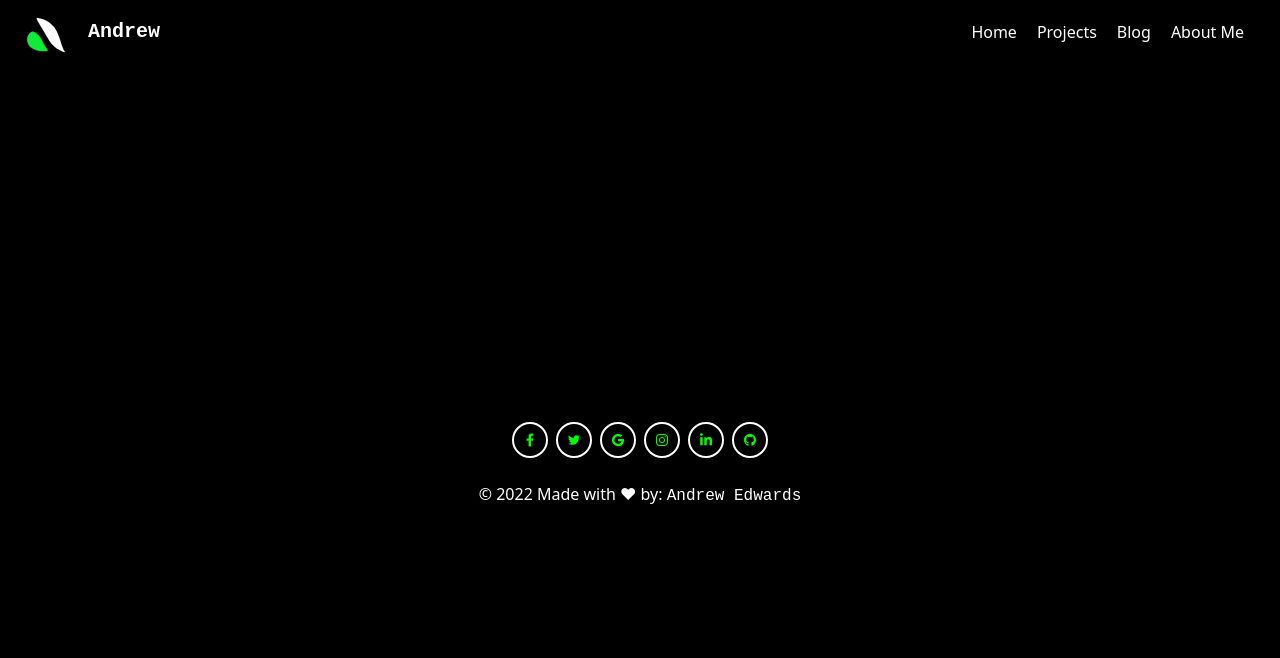
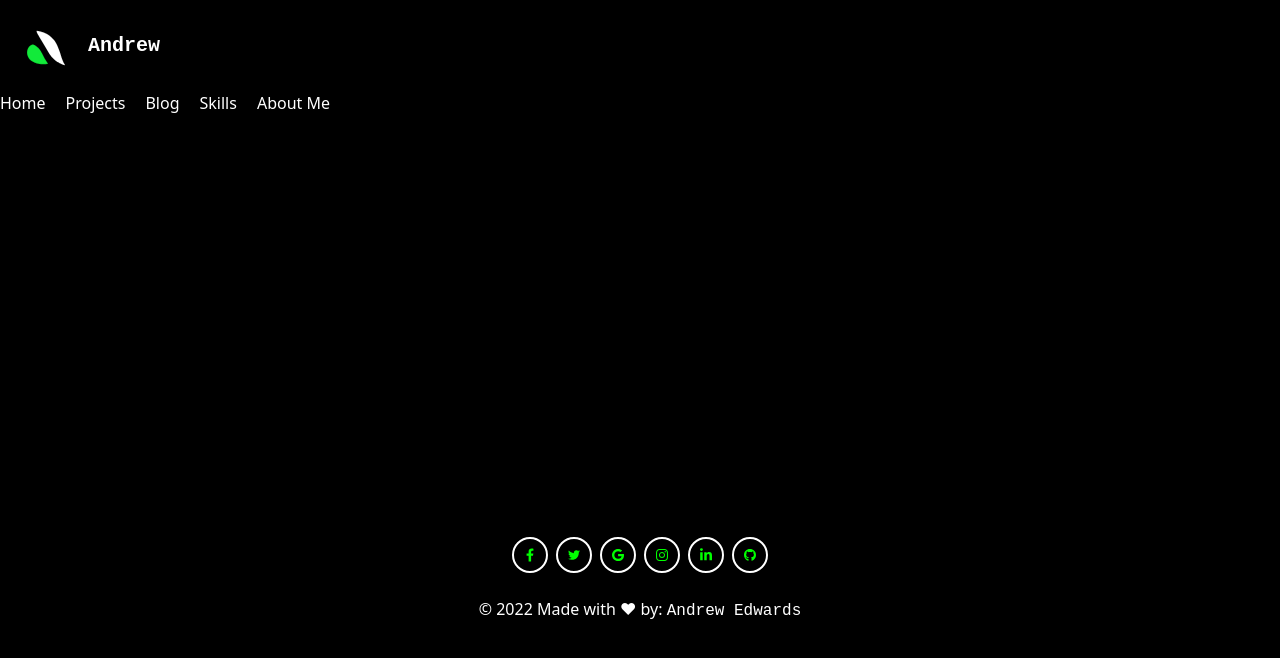
Before and after one commit to Andrew87E/Edwards.codes, a Next.js app: page /about in a window 1280 px wide. Shown: the top 658 px of the page. Built offline with nearby package versions, Linux system fonts and the light colour scheme; a web font is replaced by a local one; what tw-elements would draw is missing.

Commit message:
started page layout template

```diff
--- /dev/null
+++ b/Components/global/navbar/mobileMenu.tsx
@@ -0,0 +1,46 @@
+import Link from "next/link";
+import React, { useState, useEffect } from "react";
+import Image from "next/image";
+
+
+export const MobileMenu: React.FC = () => {
+
+
+    return (
+        <>
+        <ul className="visible md:invisible">
+            <li>
+                <Link href="/">
+                    <a className="w-full h-12 pb-5 border border-white">
+                    Home
+                    </a>
+                  </Link>
+            </li>
+
+            <li>
+                 <Link href="/projects">
+                     <a className="w-full h-12 pb-5 border border-white">
+                     Projects
+                     </a>
+                 </Link>
+            </li>
+
+            <li>
+                <Link href="/blog">
+                    <a className="w-full h-12 pb-5 border border-white">
+                    Blog
+                    </a>
+                </Link>
+            </li>
+
+            <li>
+                <Link href="/about">
+                <a className="w-full h-12 pb-5 border border-white">
+                About Me
+                </a>
+                </Link>
+            </li>
+        </ul>
+        </>
+    )
+}
--- a/Components/global/navbar/navbar.tsx
+++ b/Components/global/navbar/navbar.tsx
@@ -1,25 +1,19 @@
 import Link from "next/link";
 import React, { useState, useEffect } from "react";
 import Image from "next/image";
-import { FiMenu, FiX } from 'react-icons/fi';
-import useWindowDimensions from '../useWindowDimensions/windowDimensions'
+import {routes} from "../../../data/global"
 
+type width = number
 
-export const Navbar: React.FC = () => {
-  const [open, setOpen] = useState(false);
-  const [click, setClick] = React.useState(false);
-  const { width, height } = useWindowDimensions();
+export const Navbar = ({currentPage}: any) => {
 
-  const handleClick = () => setClick(!click);
-  const Close = () => setClick(false);
-
-useEffect(()=>{
-  console.log(width, height)
-})
+// create a second component with block style
+// make button show second component
+// make button appear on links disapear
 
 
   return (
-    <nav className="fixed top-0 right-0 left-0 h-16 inline-flex drop-shadow-lg items-center justify-between bg-transparent ae-nav">
+    <>
         <div className="list-none font-bold text-lg cursor-pointer">
           <Link href="/">
             <span className="text-xl flex items-center">
@@ -44,38 +38,27 @@ useEffect(()=>{
           </Link>
         </div>
 
-        <>
-        <ul className={click ? "ae-nav-menu active" : "nav-menu inline-flex mr-4 flex-wrap ae-nav-links"}>
-            <li>
-              <Link href="/">
-                <a className="text-white inline-flex mr-5 hover:border-gray-300 hover:text-lime-500 transition-all duration-700 hover:duration-100 hover:scale-125">
-                  Home
-                </a>
-              </Link>
-            </li>
-            <li>
-              <Link href="/projects">
-                <a className="text-white inline-flex mr-5 hover:border-gray-300 hover:text-lime-500 transition-all duration-700 hover:duration-100 hover:scale-125">
-                  Projects
-                </a>
-              </Link>
-              <Link href="/blog">
-                <a className="text-white inline-flex mr-5 hover:border-gray-300 hover:text-lime-500 transition-all duration-700 hover:duration-100 hover:scale-125">
-                  Blog
-                </a>
-              </Link>
-            </li>
-            <li>
-              <Link href="/about">
-                <a className="text-white inline-flex mr-5 hover:border-gray-300 hover:text-lime-500 transition-all duration-700 hover:duration-100 hover:scale-125">
-                  About Me
-                </a>
-              </Link>
-            </li>
+        <ul className="mr-4">
+          {
+            routes.map((item, index)=>{
+              return (
+                <li
+                key={index}
+                className={`inline-flex mr-5 hover:border-gray-300 transition-all duration-700 hover:duration-100 hover:scale-125 ${
+                  currentPage === item.title
+                  ? "opacity-100 text-lime-500 hover:text-white"
+                  : "opacity-40 hover:opacity-100 transition-opacity text-white hover:text-lime-500"
+                }`}
+                >
+                  <Link href={item.path}>{item.title}</Link>
+                </li>
+                )
+            })
+          }
           </ul>
-          </>
 
-        <button className="ae-nav-btn">XXX</button>
-    </nav>
+
+
+    </>
   );
 };
--- a/Components/global/useWindowDimensions/windowDimensions.tsx
+++ b/Components/global/useWindowDimensions/windowDimensions.tsx
@@ -20,7 +20,7 @@ const useWindowDimensions = (): WindowDimentions => {
         handleResize();
         window.addEventListener('resize', handleResize);
         return (): void => window.removeEventListener('resize', handleResize);
-    }, []); // Empty array ensures that effect is only run on mount
+    }, []);
 
     return windowDimensions;
 };
--- a/Components/loginForm/loginForm.tsx
+++ b/Components/loginForm/loginForm.tsx
@@ -1,6 +1,6 @@
 import  React from 'react'
 
-const loginForm: React.FC = () => {
+export const LoginForm: React.FC = () => {
 
 
     return(
--- a/Components/particles/links.tsx
+++ b/Components/particles/links.tsx
@@ -51,7 +51,7 @@ export class ParticlesContainer extends React.PureComponent<any> {
             quantity: 4,
           },
           repulse: {
-            distance: 200,
+            distance: 100,
             duration: 0.4,
           },
         },
--- /dev/null
+++ b/Components/util/Page.tsx
@@ -0,0 +1,59 @@
+import Head from "next/head";
+import React from "react";
+import { Footer } from "../global/footer/footer";
+import { MobileMenu } from "../global/navbar/mobileMenu";
+import { Navbar } from "../global/navbar/navbar";
+
+
+
+type PageProps = {
+    currentPage: string
+    meta: {
+        title?: string
+        desc?: string
+    }
+    children?: JSX.Element | JSX.Element[]
+}
+
+
+export const Page = ({ currentPage, meta: { title, desc }, children }: PageProps) => {
+    const pageTitle = `${
+        currentPage === 'home'
+        ? "Andrew Edwards - Web Developer"
+        : `${currentPage} - Edwards.codes`
+    }`
+
+
+
+
+    return(
+        <div>
+            <Head>
+                <title>{pageTitle}</title>
+                <meta
+                name="title"
+                content={pageTitle}
+                />
+                <meta
+                name="description"
+                content={desc}
+                />
+            </Head>
+
+            <main>
+            <nav className="fixed top-0 right-0 left-0 items-center justify-between bg-transparent ae-nav">
+                <div className="">
+                <Navbar currentPage={currentPage} />
+                </div>
+                <div className="md:hidden">
+                <MobileMenu />
+                </div>
+            </nav>
+
+            {children}
+
+            <Footer />
+            </main>
+        </div>
+    )
+}
--- /dev/null
+++ b/data/global.ts
@@ -0,0 +1,29 @@
+type Route = {
+    title: string;
+    path: string;
+};
+
+export const routes: Route[] = [
+    {
+        title: "Home",
+        path: "/",
+    },
+    {
+        title: "Projects",
+        path: "/projects",
+    },
+    {
+        title: "Blog",
+        path: "/blog",
+    },
+    {
+        title: "Skills",
+        path: "/skills",
+    },
+    {
+        title: "About Me",
+        path: "/about",
+    },
+];
+
+// add testimonials
--- a/pages/blog/index.tsx
+++ b/pages/blog/index.tsx
@@ -1,6 +1,6 @@
 import { GetStaticProps } from "next";
 import React from "react";
-import { Footer, Navbar, Jumbotron, Hero, BlogCards, Snow } from "../../Components";
+import { Footer, Navbar, Jumbotron, Hero, BlogCards, Snow, LoginForm } from "../../Components";
 
 
 const Blog: GetStaticProps = () => {
@@ -11,6 +11,7 @@ const Blog: GetStaticProps = () => {
       <Snow />
       <Navbar />
       <BlogCards />
+      <LoginForm />
       <Footer />
     </>
   );
--- a/pages/index.tsx
+++ b/pages/index.tsx
@@ -1,6 +1,6 @@
 import { GetStaticProps } from "next";
 import React from "react";
-import { Footer, Navbar, Jumbotron, Hero, Intro, FavProjects, ParticlesContainer } from "../Components";
+import { Footer, Navbar, Jumbotron, Hero, Intro, FavProjects, ParticlesContainer, Page } from "../Components";
 
 
 
@@ -8,12 +8,12 @@ const Home: GetStaticProps = () => {
 
   return (
     <>
-      <ParticlesContainer />
-      <Navbar />
+      <Page currentPage="Home" meta={{ desc: "I'm a passionate developer interested in coding in every language" }}>
+      {/* <ParticlesContainer /> */}
       <Jumbotron />
       <Intro />
       <Hero />
-      <Footer />
+      </Page>
     </>
   );
 };
--- a/styles/global.scss
+++ b/styles/global.scss
@@ -43,13 +43,12 @@ font-weight: 700;
 }
 
 .ae-nav-btn {
-    display: none;
     position: absolute;
     right: 10px;
     top: 7px;
     padding: 5px;
-    color: #000;
-    font-size: 18px;
+    color: #fff;
+    font-size: 30px;
 }
 
 .ae-blog-title {
@@ -64,39 +63,39 @@ font-weight: 700;
     cursor: default;
 }
 
-@media screen and (max-width: 768px) {
-    .ae-nav-menu {
-        display: flex;
-        flex-direction: column;
-        width: 100%;
-        border-top: 1pxsolid #fff;
-        position: absolute;
-        top: 80px;
-        left: -110%;
-        opacity: 1;
-        transition: all 0.5s ease;
-    }
+// @media screen and (max-width: 768px) {
+//     .ae-nav-menu {
+//         display: flex;
+//         flex-direction: column;
+//         width: 100%;
+//         border-top: 1pxsolid #fff;
+//         position: absolute;
+//         top: 80px;
+//         left: -110%;
+//         opacity: 1;
+//         transition: all 0.5s ease;
+//     }
 
-    .ae-nav-menu.active {
-        background: #1f5156;
-        left: 0px;
-        opacity: 1;
-        transition: all 0.5s ease;
-        z-index: 1;
-    }
+//     .ae-nav-menu.active {
+//         background: #1f5156;
+//         left: 0px;
+//         opacity: 1;
+//         transition: all 0.5s ease;
+//         z-index: 1;
+//     }
 
-    .ae-nav-btn {
-        // removes default border on button element
-        display: block;
-        color: white;
-        :hover {
-            background-color: #2642af;
-        }
-    }
-    .ae-nav-links {
-        display: block;
-    }
-}
+//     .ae-nav-btn {
+//         // removes default border on button element
+//         display: block;
+//         color: white;
+//         :hover {
+//             background-color: #2642af;
+//         }
+//     }
+//     .ae-nav-links {
+//         display: block;
+//     }
+// }
 
 .ae-blog-card {
     margin: 55px;
```
Also changed, not shown: Components/index.ts (+14 -11 lines).
